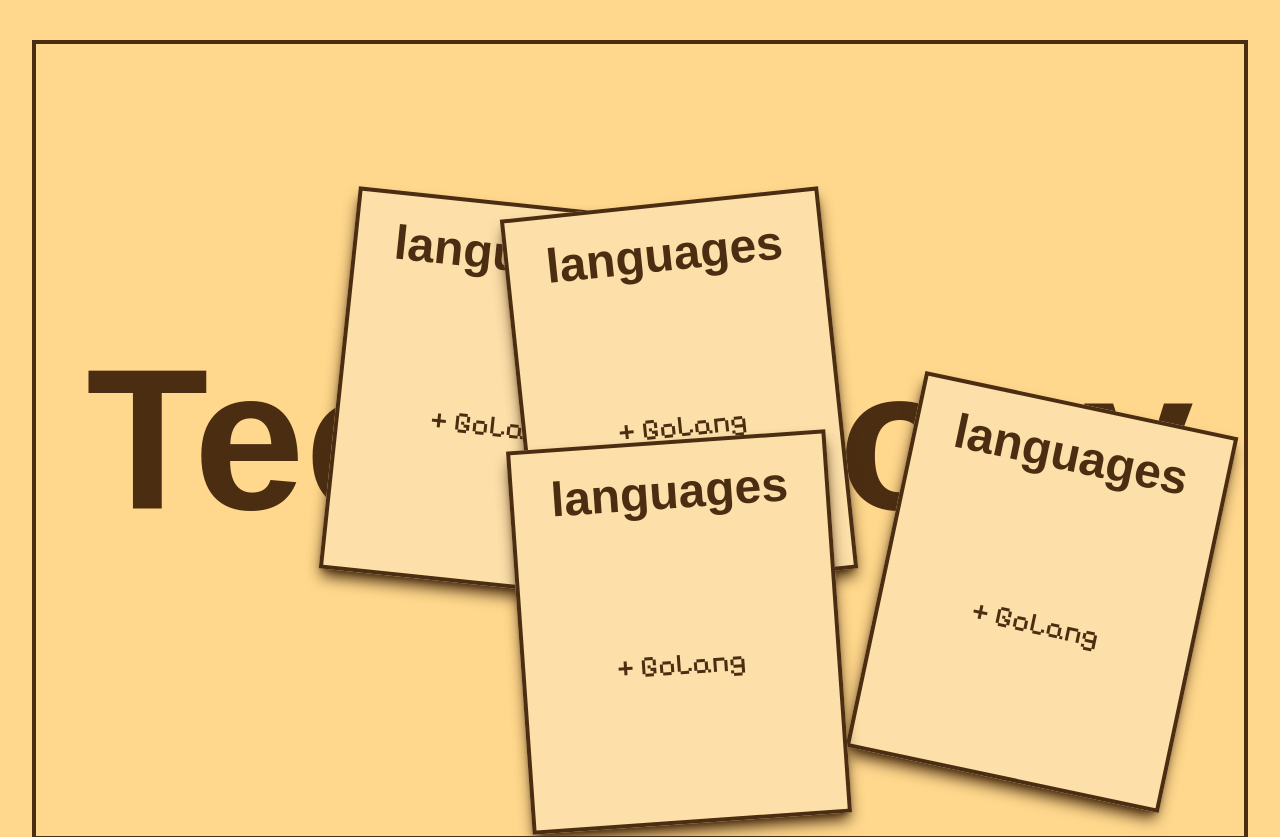
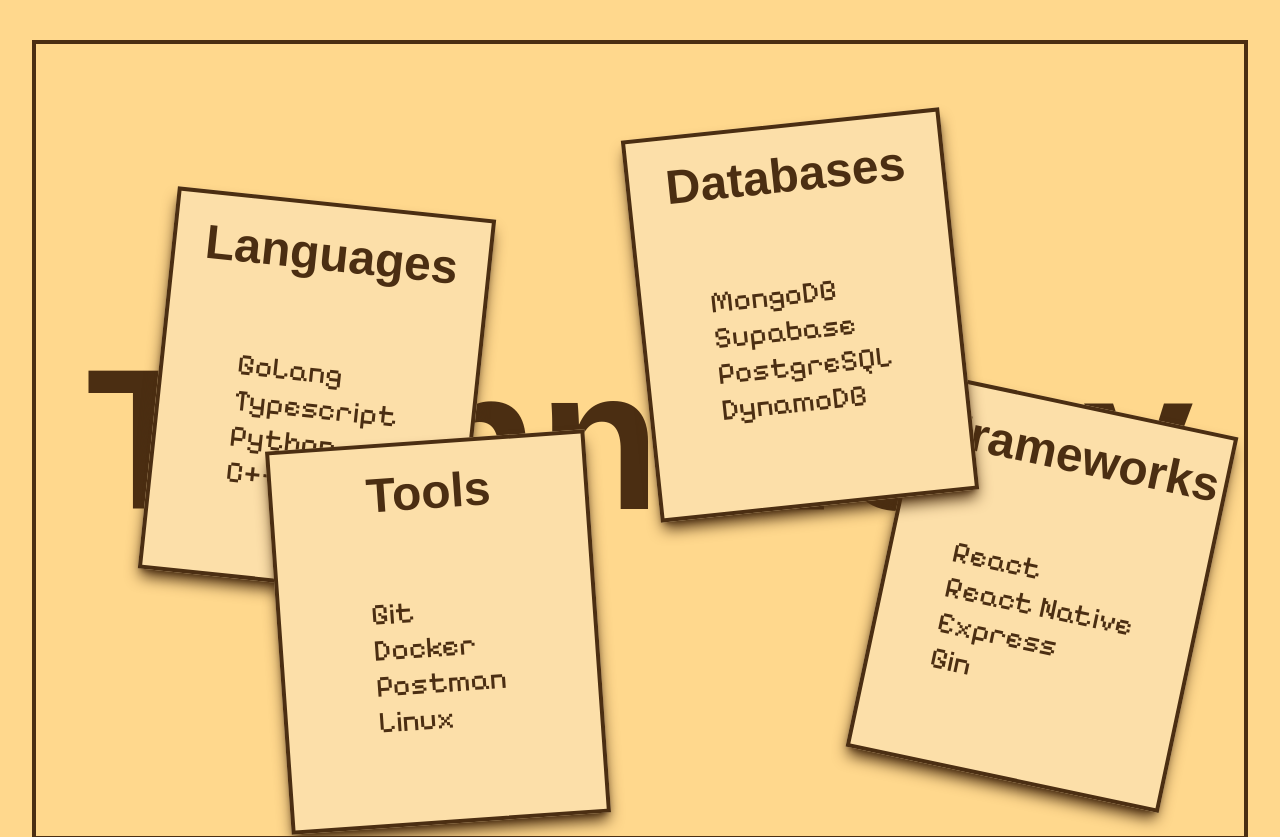
Before and after one commit to JoelVCrasta/portfolio, a Next.js app: page / in a window 1280 px wide. Shown: the part 760-1597 px from the top of the page. Built offline with nearby package versions, Linux system fonts and the light colour scheme; a web font is replaced by a local one.

Commit message:
updated tech info data

```diff
--- a/components/TechDragCards.tsx
+++ b/components/TechDragCards.tsx
@@ -24,10 +24,16 @@
         containerRef={containerRef}
         rotate="6deg"
         top="20%"
-        left="25%"
-        title="languages"
+        left="10%"
+        title="Languages"
       >
-        + GoLang
+        GoLang
+        <br />
+        Typescript
+        <br />
+        Python
+        <br />
+        C++
       </Card>
 
       <Card
@@ -35,29 +41,47 @@
         rotate="12deg"
         top="45%"
         left="70%"
-        title="languages"
+        title="Frameworks"
       >
-        + GoLang
+        React
+        <br />
+        React Native
+        <br />
+        Express
+        <br />
+        Gin
       </Card>
 
       <Card
         containerRef={containerRef}
         rotate="-6deg"
-        top="20%"
-        left="40%"
-        title="languages"
+        top="10%"
+        left="50%"
+        title="Databases"
       >
-        + GoLang
+        MongoDB
+        <br />
+        Supabase
+        <br />
+        PostgreSQL
+        <br />
+        DynamoDB
       </Card>
 
       <Card
         containerRef={containerRef}
         rotate="-4deg"
         top="50%"
-        left="40%"
-        title="languages"
+        left="20%"
+        title="Tools"
       >
-        + GoLang
+        Git
+        <br />
+        Docker
+        <br />
+        Postman
+        <br />
+        Linux
       </Card>
     </div>
   )
```
